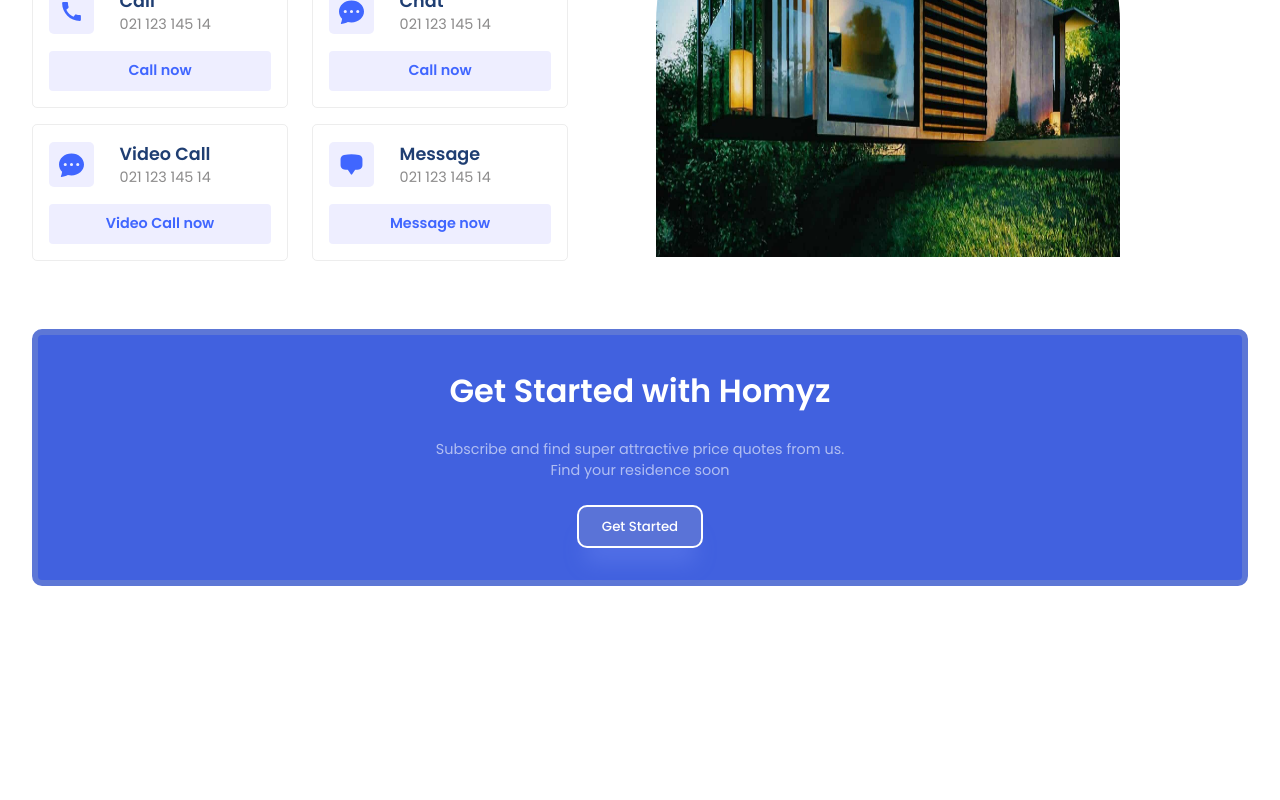
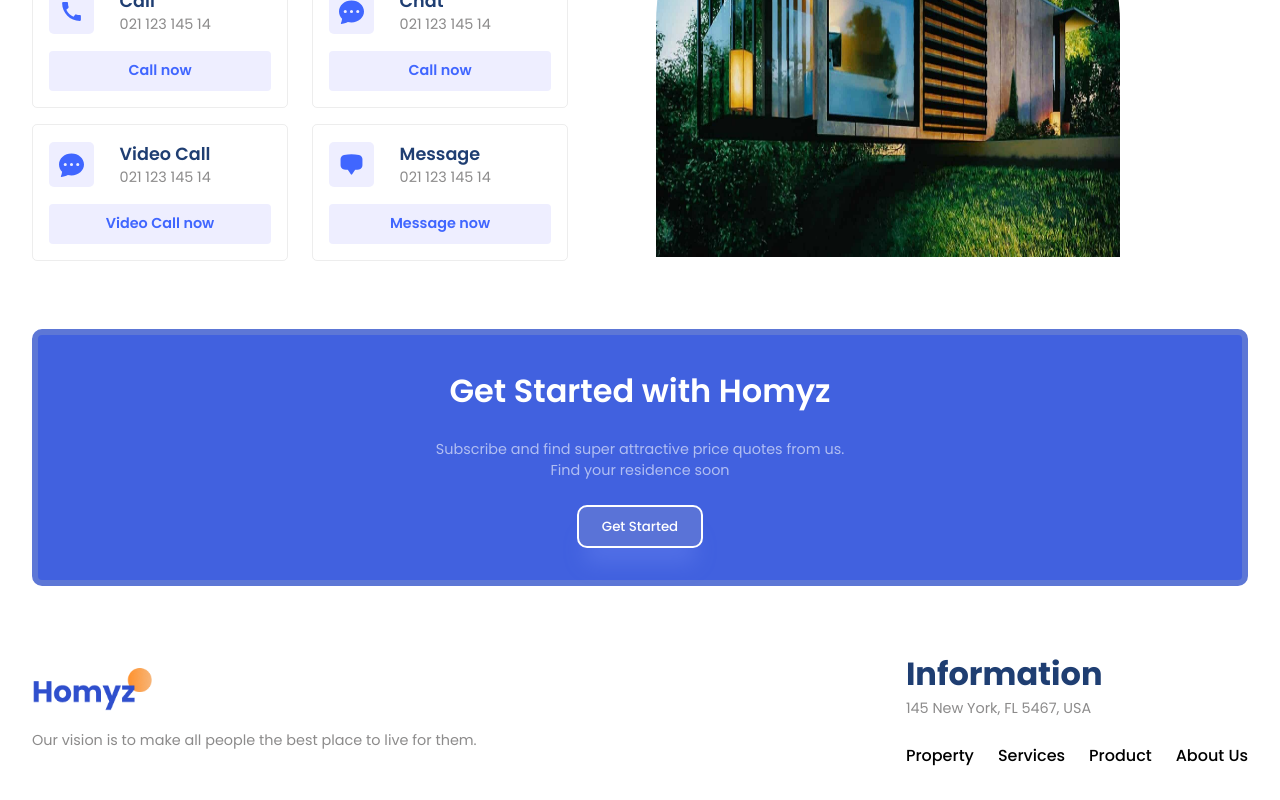
Before and after one commit to Preetam7064/Real-Estate-React-Project, a React (Vite) app: page / in a window 1280 px wide. Shown: the part 2311-3111 px from the top of the page. Before the commit the page ends 2929 px from the top, so only its background shows below. Built offline with nearby package versions, Linux system fonts and the light colour scheme.

Commit message:
footer section completed

```diff
--- a/src/App.jsx
+++ b/src/App.jsx
@@ -6,6 +6,7 @@
 import Value from './components/Value/Value';
 import Contact from './components/Contact/Contact';
 import GetStarted from './components/GetStarted/GetStarted';
+import Footer from './components/Footer/Footer';
 
 function App() {
 	return (
@@ -20,6 +21,7 @@
 			<Value />
 			<Contact />
 			<GetStarted />
+			<Footer />
 		</div>
 	);
 }
--- /dev/null
+++ b/src/components/Footer/Footer.css
@@ -0,0 +1,11 @@
+.f-container {
+	justify-content: space-between;
+}
+.f-left {
+	gap: 1rem;
+}
+.f-menu {
+	gap: 1.5rem;
+	margin-top: 1.5rem;
+	font-weight: 500;
+}
--- /dev/null
+++ b/src/components/Footer/Footer.jsx
@@ -0,0 +1,29 @@
+import React from 'react';
+import './Footer.css';
+
+const Footer = () => {
+	return (
+		<section className="f-wrapper">
+			<div className="paddings innerWidth flexCenter f-container">
+				<div className="flexColStart f-left">
+					<img src="./logo2.png" alt="" width={120} />
+					<span className="secondaryText">
+						Our vision is to make all people the best place to live for them.
+					</span>
+				</div>
+				<div className="flexColStart f-right">
+					<span className="primaryText">Information</span>
+					<span className="secondaryText">145 New York, FL 5467, USA</span>
+					<div className="flexCenter f-menu">
+						<span>Property</span>
+						<span>Services</span>
+						<span>Product</span>
+						<span>About Us</span>
+					</div>
+				</div>
+			</div>
+		</section>
+	);
+};
+
+export default Footer;
```
